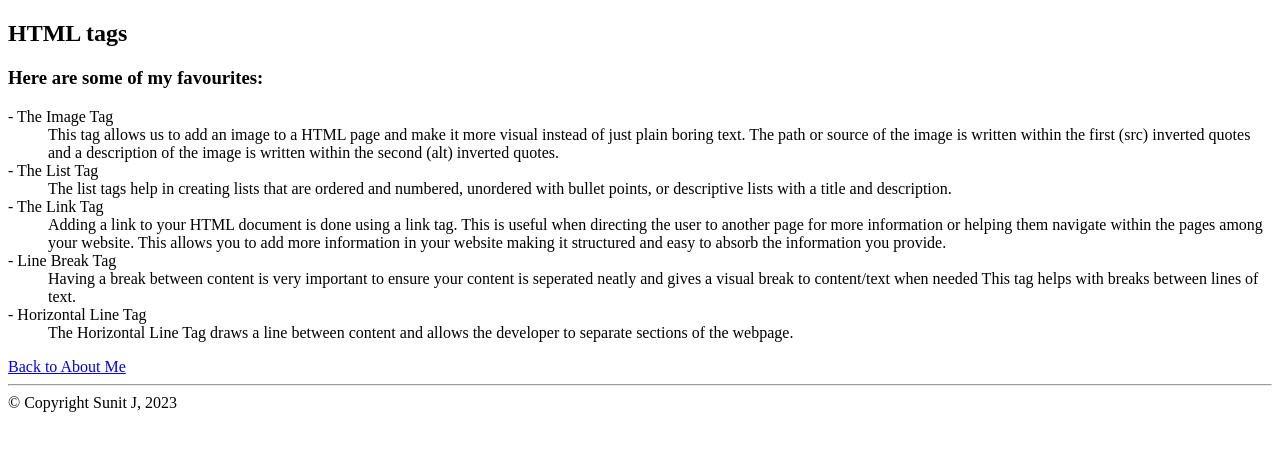
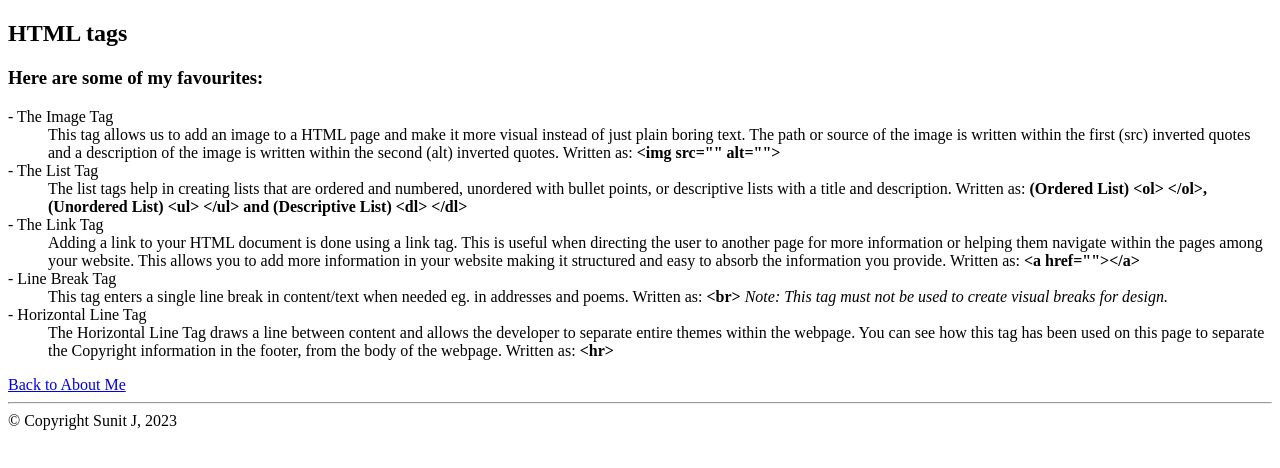
Before and after one commit to joseph0293/joseph0293.github.io, a plain HTML site: page html-assignment/notes.html in a window 1280 px wide. Drawn offline with Linux system fonts and the light colour scheme.

Commit message:
Fixes code on feedback given

```diff
--- a/html-assignment/notes.html
+++ b/html-assignment/notes.html
@@ -8,22 +8,22 @@
     <body>
         <section>
             <h1>HTML tags</h1>
-                <h3>Here are some of my favourites:</h3>
+            <h3>Here are some of my favourites:</h3>
                 <dl>
                     <dt>- The Image Tag</dt>
-                    <dd>This tag allows us to add an image to a HTML page and make it more visual instead of just plain boring text. The path or source of the image is written within the first (src) inverted quotes and a description of the image is written within the second (alt) inverted quotes.</dd>
+                    <dd>This tag allows us to add an image to a HTML page and make it more visual instead of just plain boring text. The path or source of the image is written within the first (src) inverted quotes and a description of the image is written within the second (alt) inverted quotes. Written as: <strong>&lt;img src="" alt=""></strong></dd>
 
                     <dt>- The List Tag</dt>
-                    <dd>The list tags help in creating lists that are ordered and numbered, unordered with bullet points, or descriptive lists with a title and description.</dd>
+                    <dd>The list tags help in creating lists that are ordered and numbered, unordered with bullet points, or descriptive lists with a title and description. Written as: <strong>(Ordered List) &lt;ol> &lt;/ol>, (Unordered List) &lt;ul> &lt;/ul> and (Descriptive List) &lt;dl> &lt;/dl></strong></dd>
 
                     <dt>- The Link Tag</dt>
-                    <dd>Adding a link to your HTML document is done using a link tag. This is useful when directing the user to another page for more information or helping them navigate within the pages among your website. This allows you to add more information in your website making it structured and easy to absorb the information you provide.</dd>
+                    <dd>Adding a link to your HTML document is done using a link tag. This is useful when directing the user to another page for more information or helping them navigate within the pages among your website. This allows you to add more information in your website making it structured and easy to absorb the information you provide. Written as: <strong>&lt;a href="">&lt;/a></strong></dd>
 
                     <dt>- Line Break Tag</dt>
-                    <dd>Having a break between content is very important to ensure your content is seperated neatly and gives a visual break to content/text when needed This tag helps with breaks between lines of text.</dd>
+                    <dd>This tag enters a single line break in content/text when needed eg. in addresses and poems. Written as: <strong>&lt;br></strong><em> Note: This tag must not be used to create visual breaks for design.</em></dd>
 
                     <dt>- Horizontal Line Tag</dt>
-                    <dd>The Horizontal Line Tag draws a line between content and allows the developer to separate sections of the webpage.</dd>
+                    <dd>The Horizontal Line Tag draws a line between content and allows the developer to separate entire themes within the webpage. You can see how this tag has been used on this page to separate the Copyright information in the footer, from the body of the webpage. Written as: <strong>&lt;hr></strong><br></dd>
 
 
                 </dl>
```
Also changed, not shown: html-assignment/index.html (+8 -3 lines).
